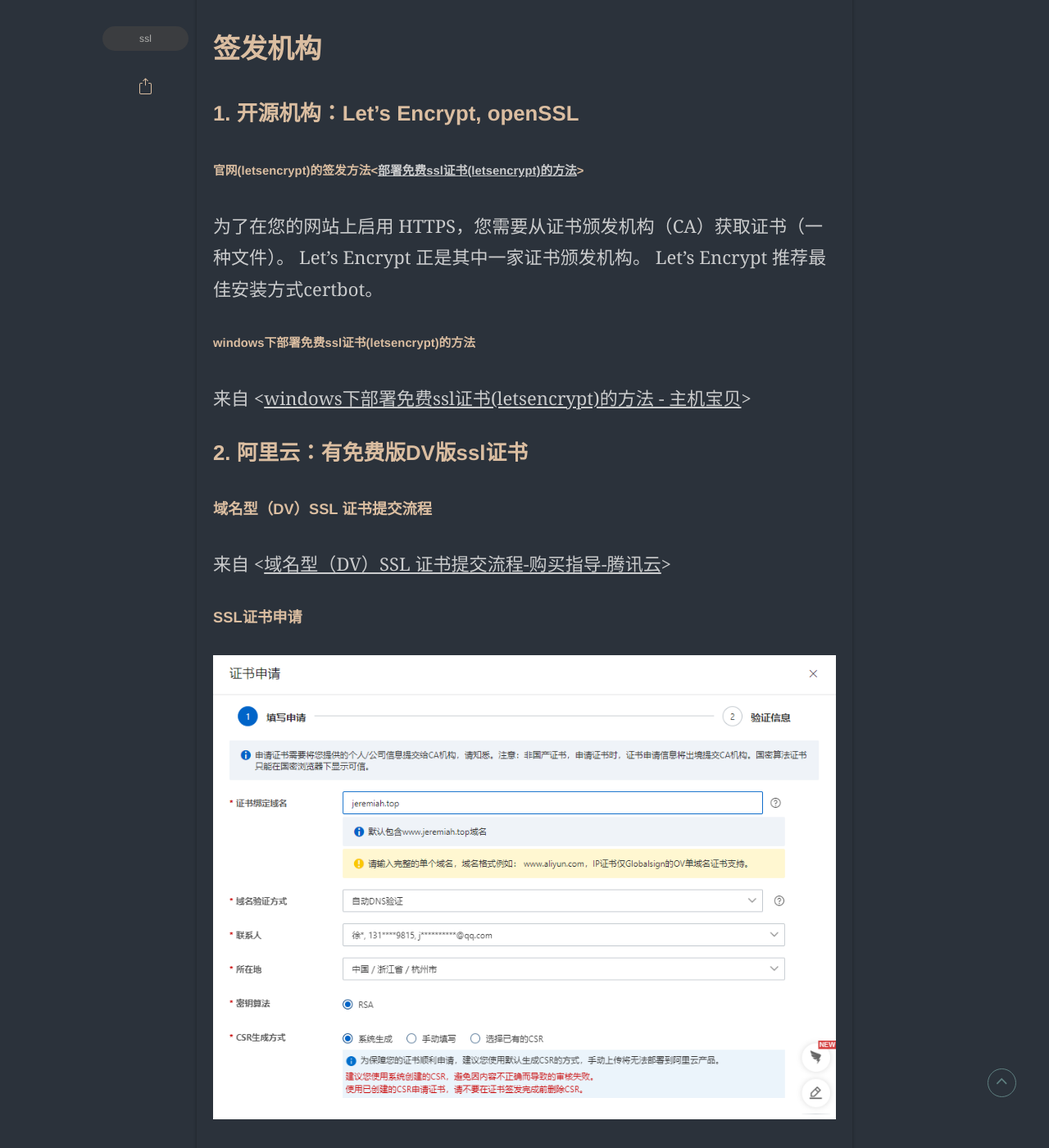
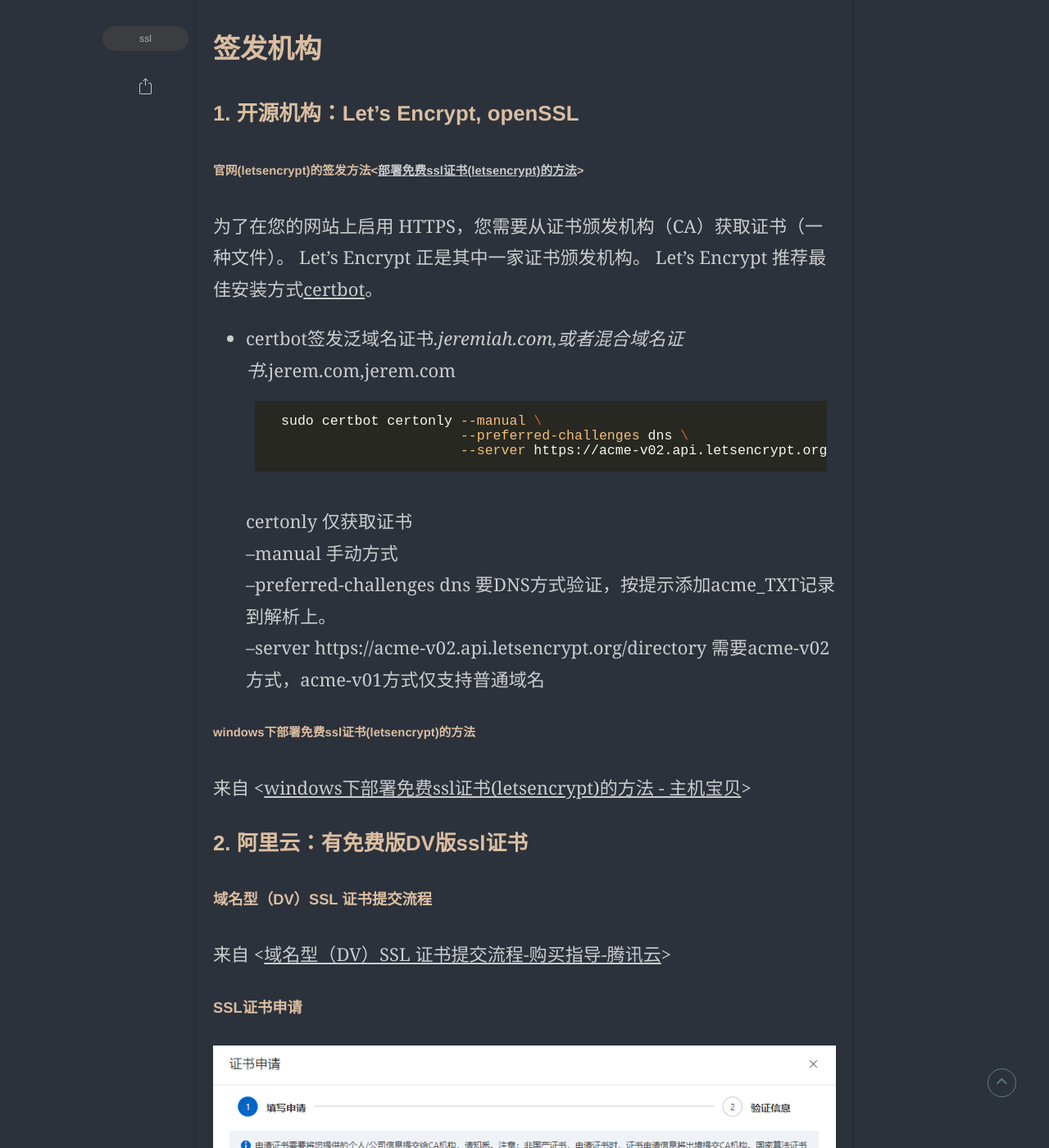
Before and after one commit to JeremiahXu/jeremiahxu.github.io, a Jekyll site: the page built from _posts/2022-11-02-SSL证书.md, in a window 1280 px wide and 1400 px high, scrolled down 3293 px. Shown: the whole window at 82% size. Built offline with Jekyll 4.4.1, drawn with Linux system fonts in a browser that asks for light colours; some web fonts are replaced; some of the changed text lies outside the part shown.

Commit message:
certbot签发泛域名证书

````diff
--- a/_posts/2022-11-02-SSL证书.md
+++ b/_posts/2022-11-02-SSL证书.md
@@ -66,7 +66,17 @@ SSL/TLS 协议的基本思路是采用公钥加密法，也就是说，客户端
 
 为了在您的网站上启用 HTTPS，您需要从证书颁发机构（CA）获取证书（一种文件）。
 Let’s Encrypt 正是其中一家证书颁发机构。
-Let’s Encrypt 推荐最佳安装方式certbot。
+Let’s Encrypt 推荐最佳安装方式[certbot](https://certbot.eff.org/)。
+  + certbot签发泛域名证书*.jeremiah.com,或者混合域名证书*.jerem.com,jerem.com
+    ```bash
+    sudo certbot certonly --manual \
+                          --preferred-challenges dns \
+                          --server https://acme-v02.api.letsencrypt.org/directory
+    ```
+    certonly 仅获取证书
+    --manual 手动方式
+    --preferred-challenges dns 要DNS方式验证，按提示添加acme_TXT记录到解析上。
+    --server https://acme-v02.api.letsencrypt.org/directory 需要acme-v02方式，acme-v01方式仅支持普通域名
 
 ###### windows下部署免费ssl证书(letsencrypt)的方法
 
````
